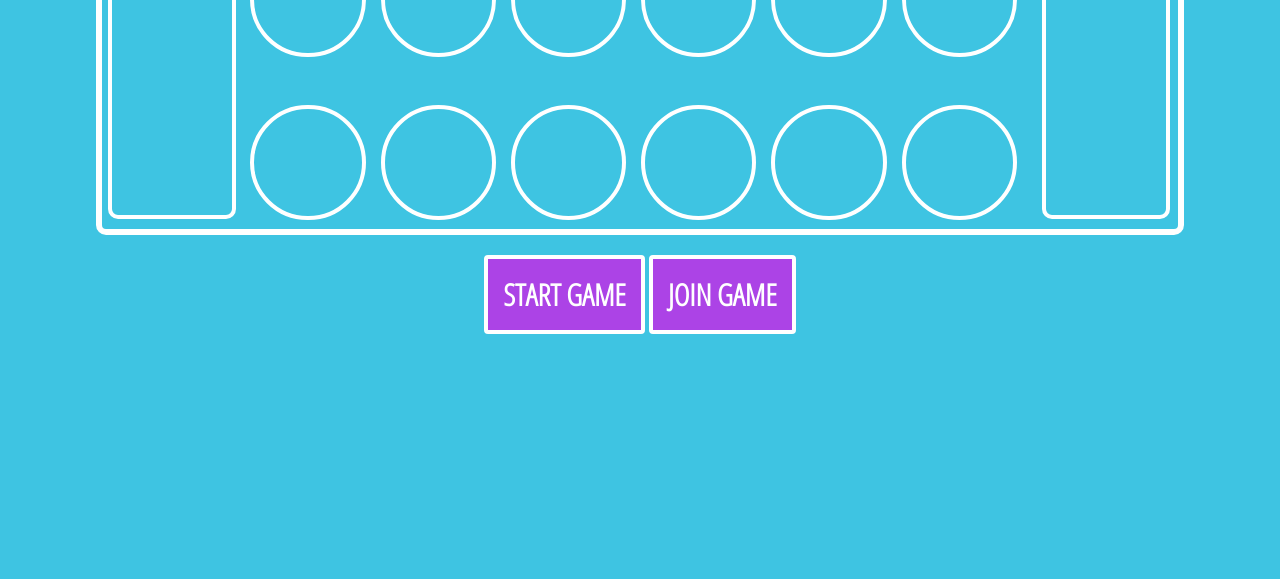
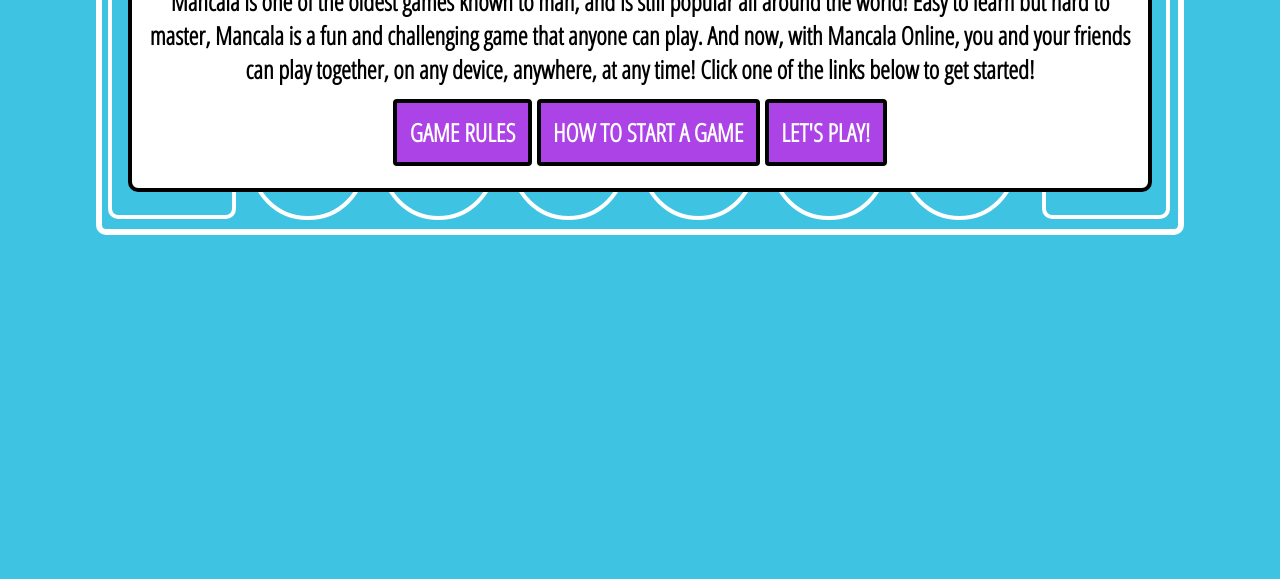
Before and after one commit to anborhan/Mancala-Online, a website: page public/index.html in a window 1280 px wide. Shown: the part 221-800 px from the top of the page. Drawn offline with nearby package versions, Linux system fonts and the light colour scheme.

Commit message:
Added Landing Page

```diff
--- a/public/index.html
+++ b/public/index.html
@@ -13,14 +13,33 @@
 
 <body>
 	<h1 class="header openSansCondensed">MANCALA ONLINE</h1>
+	<section role="region">
+		<div class="landingPage openSansCondensed center borderCurved blackBorder">
+			<div class="welcome">Welcome to Mancala Online!</div>
+			<div class="landingPageSummary">Mancala is one of the oldest games known to man, and is still popular all around the
+				world! Easy to learn but hard to master, Mancala is a fun and challenging game that anyone can play.
+				And now, with Mancala Online, you and your friends can play together, on any device, anywhere,
+				at any time! Click one of the links below to get started!</div>
+			<div class="landingPageExplanation hidden">Using Mancala Online is simple and intuitive!
+				Click "Start Game" to begin a new play session, and enter a nickname you'd like to play as!
+				You will be given an invite code, as well as a link you can use to return to your play session any time.
+				You can share the invite code with a friend, and they can enter it in the "Join Game" menu to join your game!
+				At any time, you can leave the session and return by simply using your personal game URL.
+				Have fun!</div>
+			<button class="returnMenuButton openSansCondensed center hidden" type="button">GO BACK</button>
+			<button class="center landingPageButton openSansCondensed" onclick="window.open('https://endlessgames.com/wp-content/uploads/Mancala_Instructions.pdf', '_blank')"
+			 type="button">GAME RULES</button>
+			<button class="center landingPageButton openSansCondensed siteExplanationButton" type="button">HOW TO START A GAME</button>
+			<button class="center landingPageButton openSansCondensed letsPlayButton" type="button">LET'S PLAY!</button>
+		</div>
+	</section>
 	<main role="main" class="main">
 		<div class="screenReaderOnly" aria-live="assertive"></div>
 		<form action="#" class="center openSansCondensed blackBorder borderCurved hidden nicknameMenu">
 			<fieldset class="center">
 				<legend class="hidden" aria-live="polite">Please enter a nickname </legend>
 				Choose a Nickname:<br>
-				<input class="nicknameChoice openSansCondensed" type="text" name="nickname" placeholder="Player One"
-				 maxlength="30"><br>
+				<input class="nicknameChoice openSansCondensed" type="text" name="nickname" placeholder="Player One" maxlength="30"><br>
 				<input class="nicknameSubmit openSansCondensed" type="submit" value="Submit">
 			</fieldset>
 			<button class="center backButton openSansCondensed hidden" type="button">BACK</button>
@@ -42,8 +61,8 @@
 		<section role="region" class="mancalaBoardVertical">
 			<div class="mancalaBoard whiteBoardBorder borderCurved center mancalaPlayerVertical">
 				<div class="navButtons buttonsVertical center">
-					<button class="center startGame openSansCondensed" type="submit">START GAME</button>
-					<button class="center joinGame openSansCondensed" type="submit">JOIN GAME</button>
+					<button class="center startGame openSansCondensed hidden" type="submit">START GAME</button>
+					<button class="center joinGame openSansCondensed hidden" type="submit">JOIN GAME</button>
 					<button class="center restartButton openSansCondensed hidden" type="submit">RESTART</button>
 				</div>
 				<span class="openSansCondensed scoreBoard scorePlayer hidden scorePlayerVertical " aria-live="polite">Player One</span>
@@ -52,7 +71,8 @@
 				<span class="mancala whiteBorder yourMancala borderCurved" data-pocket-order="7" id="Pocket7"></span>
 				<div class="pocketPair">
 					<span class=" whiteBorder opponent" data-pocket-order="8">
-						<span class = "screenReaderOnly">Pocket 8 contains </span><span class="pocketScoreOpponent" id="Pocket8"></span><span class="screenReaderOnly"> pieces</span>
+						<span class="screenReaderOnly">Pocket 8 contains </span><span class="pocketScoreOpponent" id="Pocket8"></span><span
+						 class="screenReaderOnly"> pieces</span>
 					</span>
 					<span class=" whiteBorder player" data-pocket-order="6">
 						<div class="pocketScorePlayer" id="Pocket6"></div>
@@ -111,7 +131,8 @@
 				<span class="openSansCondensed scoreBoard scorePlayer hidden scorePlayerVertical " aria-live="polite">Player One</span>
 				<span class="errorMessage center openSansCondensed" aria-live="assertive"></span>
 				<span class="mancala whiteBorder opponentMancala borderCurved" data-pocket-order="14" id="Pocket14"></span>
-				<span class="openSansCondensed scoreBoard scoreOpponent scoreOpponentHorizontal hidden" aria-live="polite">Player Two
+				<span class="openSansCondensed scoreBoard scoreOpponent scoreOpponentHorizontal hidden" aria-live="polite">Player
+					Two
 					(Not joined)</span>
 
 				<span class=" whiteBorder opponent" data-pocket-order="13">
@@ -163,16 +184,19 @@
 			<div class="turnAlert openSansCondensed hidden turnHorizontal" aria-live="polite"></div>
 		</section>
 		<div class="endGame center openSansCondensed blackBorder borderCurved hidden" aria-live="assertive">FINAL SCORE</div>
-		<div class="quitGame center openSansCondensed blackBorder borderCurved hidden" aria-live="assertive">Are you sure you want to quit?
+		<div class="quitGame center openSansCondensed blackBorder borderCurved hidden" aria-live="assertive">Are you sure you
+			want to quit?
 			<button class="quitYes openSansCondensed" type="button">Yes</button>
 			<button class="quitNo openSansCondensed" type="button">No</button>
 		</div>
 		<div class="navButtons buttonsHorizontal">
-			<button class="center startGame openSansCondensed" type="submit">START GAME</button>
-			<button class="center joinGame openSansCondensed" type="submit">JOIN GAME</button>
+			<button class="center startGame openSansCondensed hidden" type="submit">START GAME</button>
+			<button class="center joinGame openSansCondensed hidden" type="submit">JOIN GAME</button>
 			<button class="center restartButton openSansCondensed hidden" type="submit">RESTART</button>
 		</div>
-		<div class="inviteContainer"><div class="inviteCode moveDown center openSansCondensed burderCurved hidden"></div></div>
+		<div class="inviteContainer">
+			<div class="inviteCode moveDown center openSansCondensed burderCurved hidden"></div>
+		</div>
 		<button class="center quitButton openSansCondensed hidden" type="submit">QUIT GAME</button>
 	</main>
 	<script src="https://code.jquery.com/jquery-3.3.1.min.js"></script>
--- a/public/index.js
+++ b/public/index.js
@@ -362,7 +362,9 @@ function renderEndGame(currentGame) {
   $(".endGame").append(`<div>Your Score: ${currentGame.gameState.scores[currentPlayer]}</div>`)
   $(".endGame").append(`<div>${currentGame.players[currentPlayer ? 0 : 1].nickname}'s Score: ${currentGame.gameState.scores[currentPlayer ? 0 : 1]}</div>`)
   let winner = currentGame.gameState.winner - 1;
-  if (currentGame.gameState.winner && currentGame.gameState.winner == player) {
+  if (currentGame.gameState.scores[0] === currentGame.gameState.scores[1]) {
+    $(".endGame").append(`<div>It was a tie!</div>`)
+  } else if (currentGame.gameState.winner && currentGame.gameState.winner == player) {
     $(".endGame").append(`<div>You won!</div>`)
   } else $(".endGame").append(`<div>${currentGame.players[winner].nickname} is the winner!</div>`)
   //used for a11y purposes
@@ -637,6 +639,25 @@ $(".quitNo").click(function () {
   $(".quitButton").removeClass("hidden");
 })
 
+$(".landingPageButton, .returnMenuButton").mouseup(function() {
+  $(this).blur();
+})
+
+$(".letsPlayButton").click(function() {
+  $(".startGame, .joinGame").removeClass("hidden");
+  $(".landingPage").addClass("hidden");
+})
+
+$(".siteExplanationButton").click(function() {
+  $(".landingPageExplanation, .returnMenuButton").removeClass("hidden");
+  $(".landingPageSummary, .landingPageButton").addClass("hidden")
+})
+
+$(".returnMenuButton").click(function() {
+  $(".landingPageExplanation, .returnMenuButton").addClass("hidden");
+  $(".landingPageSummary, .landingPageButton").removeClass("hidden");
+})
+
 /////////////////////////////////////
 
 // FUNCTIONS THAT RUN ON DOCUMENT READY
--- a/public/responsive.css
+++ b/public/responsive.css
@@ -245,6 +245,21 @@
     top: 18px;
 }
 
+.landingPageButton, .returnMenuButton {
+    position: relative;
+    display: block;
+    color: white;
+    padding: 0.5em;
+    border-radius: 4px;
+    border: black solid 4px;
+    font-size: 25px;
+    font-weight: bold;
+    cursor: pointer;
+    background-color: #AC43E6;
+    margin: 0.5em 0 0.5em 0;
+
+}
+
 .joinGame, .backButton, .restartButton, .quitButton {
     text-align: center;
     display: block;
@@ -320,6 +335,27 @@
 }
 
 /* MENUS AND INPUTS */
+.landingPage {
+    overflow: scroll;
+    overflow-x:hidden;
+    background-color: white;
+    position: absolute;
+    z-index: 4;
+    font-size: 19px;
+    font-weight: bold;
+    text-align: center;
+    width: 80%;
+    padding: 10px;
+    left: 0;
+    right: 0;
+    top: 35vw;
+    max-height: 50vh;
+}
+
+.welcome {
+    font-size: 24px;
+}
+
 input {
     max-width: 80%;
 }
@@ -530,7 +566,10 @@ input {
 
     .quitButton {
         position: absolute;
-        bottom: 10px;
+    }
+
+    .landingPageButton {
+        display: inline-block;
     }
 
     .joinGameSubmit, .nicknameSubmit {
@@ -551,6 +590,12 @@ input {
     }
 
     /* MENUS AND INPUTS */
+
+    .landingPage {
+        overflow-y: auto;
+        top: 150px;
+    }
+
     .endGame, .quitGame {
         top: 170px;
     }
@@ -602,6 +647,15 @@ input {
     .endGame, .quitGame {
         top: 200px;
     }
+
+    /*MENUS AND INPUTS*/
+    .landingPage {
+        font-size: 25px;
+    }
+
+    .welcome {
+        font-size: 30px;
+    }
 }
 
 @media only screen and (min-width: 1100px) {
--- a/public/visuals.css
+++ b/public/visuals.css
@@ -39,11 +39,11 @@
     outline: none;
 }
 
-.startGame:hover, .joinGame:hover, .backButton:hover, .restartButton:hover, .joinGameSubmit:hover, .nicknameSubmit:hover, .quitButton:hover, .quitYes:hover, .quitNo:hover {
+.startGame:hover, .joinGame:hover, .backButton:hover, .restartButton:hover, .joinGameSubmit:hover, .nicknameSubmit:hover, .quitButton:hover, .quitYes:hover, .quitNo:hover, .landingPageButton:hover, .returnMenuButton:hover{
     background-color: red;
 }
 
-.startGame:focus, .joinGame:focus, .backButton:focus, .restartButton:focus, .joinGameSubmit:focus, .nicknameSubmit:focus, .quitButton:focus, .quitYes:focus, .quitNo:focus {
+.startGame:focus, .joinGame:focus, .backButton:focus, .restartButton:focus, .joinGameSubmit:focus, .nicknameSubmit:focus, .quitButton:focus, .quitYes:focus, .quitNo:focus, .landingPageButton:focus, .returnMenuButton:focus {
     background-color: red;
     outline: none;
 }
```
